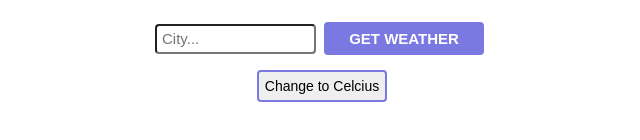
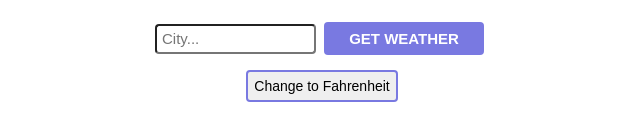
Before and after one commit to hannahsohkim/hannah-kim-weather-app, a React (Create React App) app: page / in a window 1280 px wide. Shown: the part 414-554 px from the top of the page, without its empty margins (318-958 px from the left). Built offline with nearby package versions, Linux system fonts and the light colour scheme; grey boxes are pictures that could not be loaded.

Commit message:
Edit to reflect Fahrenheit first

```diff
--- a/src/App.js
+++ b/src/App.js
@@ -117,7 +117,7 @@ class App extends React.Component {
           abbr={weather_state_abbr}
           name={weather_state_name}
         />
-        <Button onClick={handleClick}> Change to {type ? ('Celcius ') : ('Fahrenheit ')}</Button>
+        <Button onClick={handleClick}> Change to {type ? ('Fahrenheit ') : ('Celsius ')}</Button>
       </Wrapper>
     )
   }
```
